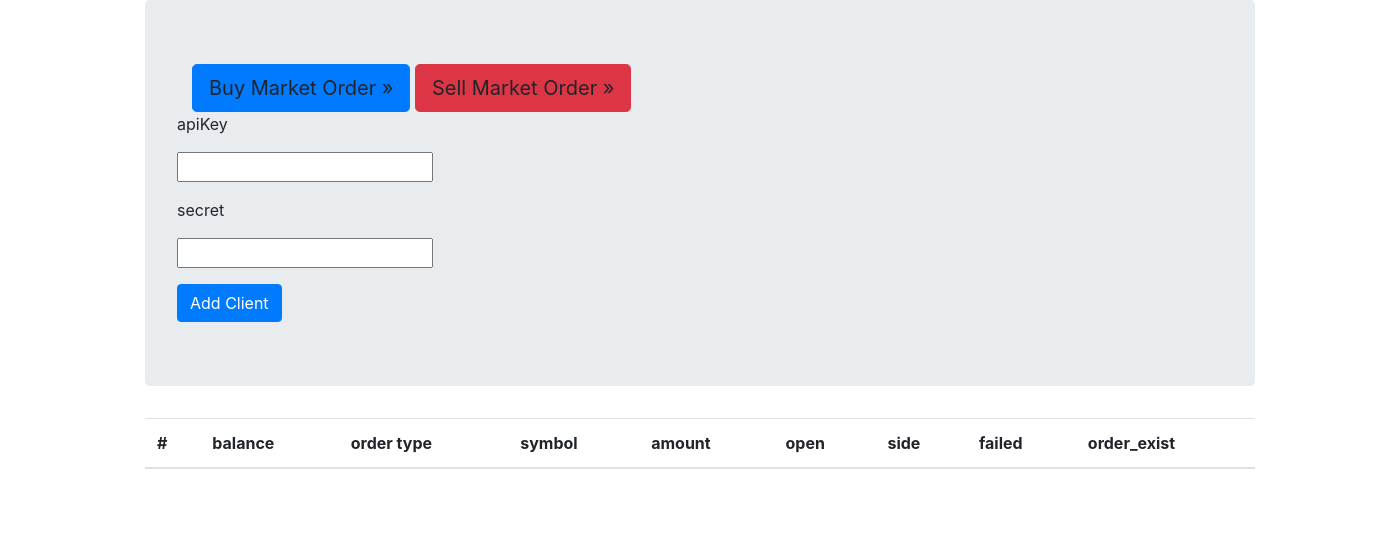
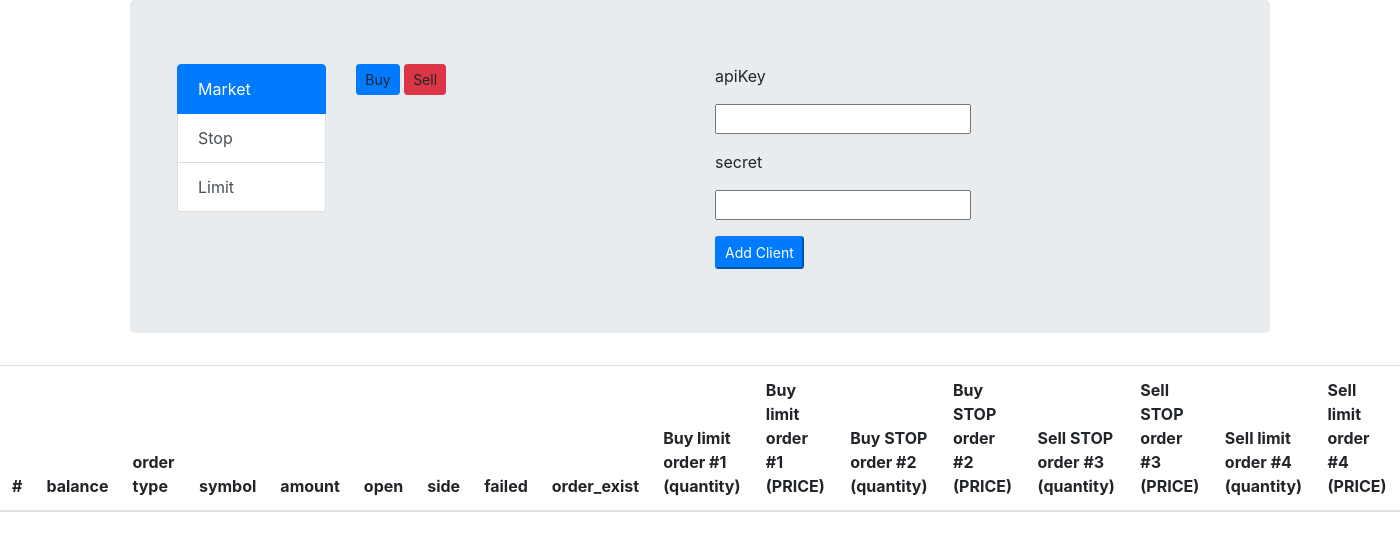
Before and after one commit to tamkovich/Crypto_order_page, a Flask app: page / in a window 1400 px wide. Shown: the top 551 px of the page. Run offline with Flask 2, Linux system fonts and the light colour scheme; lists and menus that the app fills with data are empty; some libraries are stand-ins or nearby versions.

Commit message:
bootstrap upd | general all orders

```diff
--- a/templates/index.html
+++ b/templates/index.html
@@ -3,22 +3,44 @@
   <head>
     <meta charset="UTF-8">
     <title>Async Order</title>
+    <link rel="stylesheet" href="https://use.fontawesome.com/releases/v5.3.1/css/all.css" integrity="sha384-mzrmE5qonljUremFsqc01SB46JvROS7bZs3IO2EmfFsd15uHvIt+Y8vEf7N7fWAU" crossorigin="anonymous">
     <!-- Bootstrap core CSS -->
     <link href="{{ url_for('static', filename='css/bootstrap.min.css') }}" rel="stylesheet">
   </head>
 
   <body>
-
-    <main role="main" class="container">
-      <div class="jumbotron">
-{#        <div class="container">#}
-{#        <a class="btn btn-lg btn-primary create-order" role="button">Make Order &raquo;</a>#}
-{#        <a class="btn btn-lg btn-danger close-order" role="button">Close Order &raquo;</a>#}
-{#        </div>#}
   <div class="container">
-        <a class="btn btn-lg btn-primary buy-market" role="button">Buy Market Order &raquo;</a>
-        <a class="btn btn-lg btn-danger sell-market" role="button">Sell Market Order &raquo;</a>
+      <div class="row jumbotron">
+        <div class="col">
+            <div class="container">
             </div>
+            <div class="row">
+              <div class="col-4">
+                <div class="list-group" id="list-tab" role="tablist">
+                  <a class="list-group-item list-group-item-action active market" id="list-home-list" data-toggle="list" href="#list-home" role="tab" aria-controls="home">Market</a>
+                  <a class="list-group-item list-group-item-action stop" id="list-profile-list" data-toggle="list" href="#list-profile" role="tab" aria-controls="profile">Stop</a>
+                  <a class="list-group-item list-group-item-action limit" id="list-messages-list" data-toggle="list" href="#list-messages" role="tab" aria-controls="messages">Limit</a>
+                </div>
+              </div>
+              <div class="col-8">
+                <div class="tab-content" id="nav-tabContent">
+                  <div class="tab-pane fade show active" id="list-home" role="tabpanel" aria-labelledby="list-home-list">
+                    <a class="btn btn-sm btn-primary buy-market" role="button">Buy </a>
+                    <a class="btn btn-sm btn-danger sell-market" role="button">Sell</a>
+                  </div>
+                  <div class="tab-pane fade" id="list-profile" role="tabpanel" aria-labelledby="list-profile-list">
+                    <a class="btn btn-sm btn-primary buy-stop" role="button">Buy </a>
+                    <a class="btn btn-sm btn-danger sell-stop" role="button">Sell</a>
+                  </div>
+                  <div class="tab-pane fade" id="list-messages" role="tabpanel" aria-labelledby="list-messages-list">
+                    <a class="btn btn-sm btn-primary buy-limit" role="button">Buy </a>
+                    <a class="btn btn-sm btn-danger sell-limit" role="button">Sell</a>
+                  </div>
+                </div>
+              </div>
+            </div>
+        </div>
+        <div class="col">
             {% from "_formhelpers.html" import render_add_client_field %}
             <form class="add-client-form" method="post" role="form">
               <dl>
@@ -26,9 +48,11 @@
                       {{ render_add_client_field(field) }}
                   {% endfor %}
               </dl>
-          <button type="submit" class="add-client btn btn-primary" data-dismiss="modal">Add Client</button>
+              <button type="submit" class="add-client btn-sm btn-primary" data-dismiss="modal">Add Client</button>
             </form>
-
+        </div>
+        <div class="w-100"></div>
+      </div>
   </div>
 
   <div class="table-responsive-sm">
@@ -45,6 +69,19 @@
         {#                <th scope="col">liquidation</th>#}
             <th scope="col">failed</th>
             <th scope="col">order_exist</th>
+
+            {# Buy limit #}
+            <th scope="col">Buy limit order #1 (quantity)</th>
+            <th scope="col">Buy limit order #1 (PRICE)</th>
+            {# Buy STOP #}
+            <th scope="col">Buy STOP order #2 (quantity)</th>
+            <th scope="col">Buy STOP order #2 (PRICE)</th>
+            {# Sell STOP #}
+            <th scope="col">Sell STOP order #3 (quantity)</th>
+            <th scope="col">Sell STOP order #3 (PRICE)</th>
+            {# Sell limit #}
+            <th scope="col">Sell limit order #4 (quantity)</th>
+            <th scope="col">Sell limit order #4 (PRICE)</th>
           </tr>
         </thead>
         <tbody class="client-table-body">
@@ -52,8 +89,6 @@
         </tbody>
     </table>
   </div>
-    </main>
-
 
     <!-- Bootstrap core JavaScript
     ================================================== -->
@@ -121,6 +156,30 @@
                 socket.emit('create-order', {side: side});
                 return false;
             });
+            $('.buy-stop').click(function (e) {
+                e.preventDefault();
+                var side = 'buy';
+                socket.emit('stop', {side: side});
+                return false;
+            });
+            $('.sell-stop').click(function (e) {
+                e.preventDefault();
+                var side = 'sell';
+                socket.emit('stop', {side: side});
+                return false;
+            });
+            $('.buy-limit').click(function (e) {
+                e.preventDefault();
+                var side = 'buy';
+                socket.emit('limit', {side: side});
+                return false;
+            });
+            $('.sell-limit').click(function (e) {
+                e.preventDefault();
+                var side = 'sell';
+                socket.emit('limit', {side: side});
+                return false;
+            });
         });
     </script>
   </body>
```
Also changed, not shown: Order.py (+35 -19 lines). Lines whose indentation alone changed are shown as unchanged.
